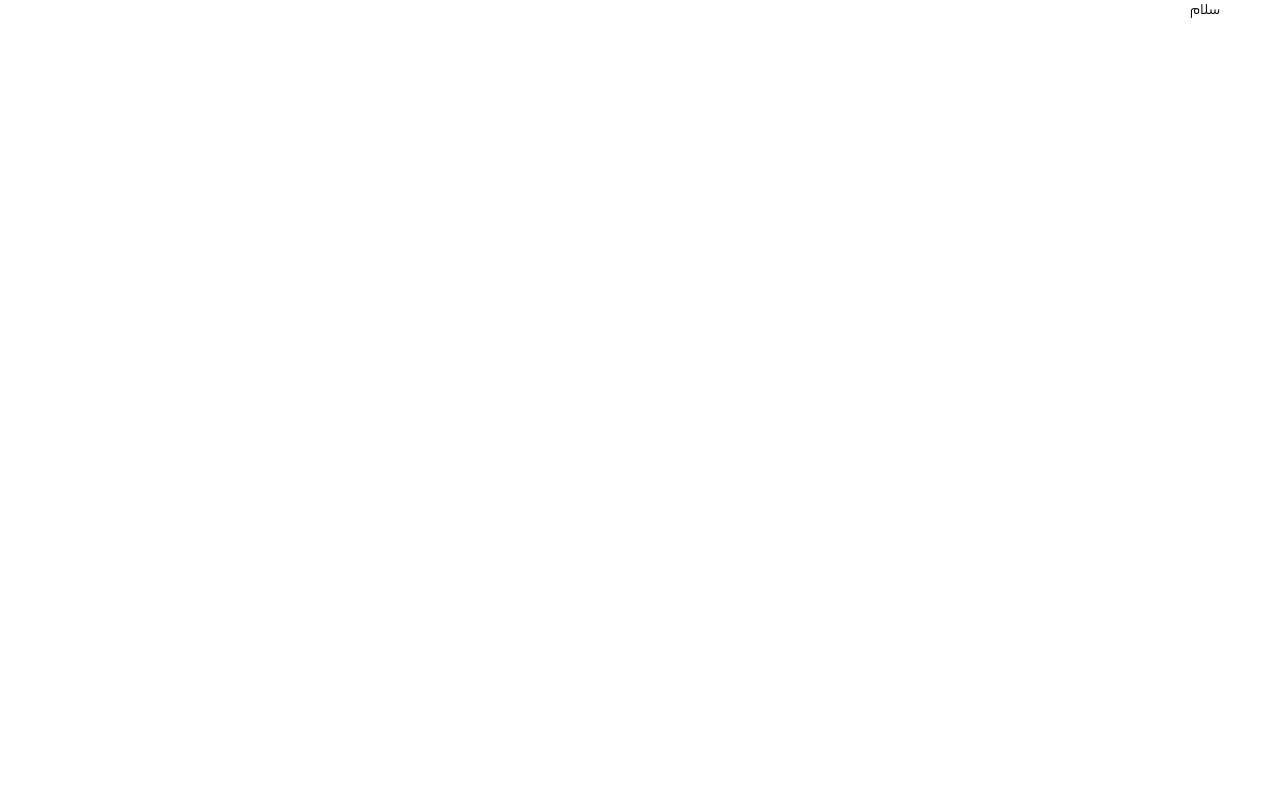
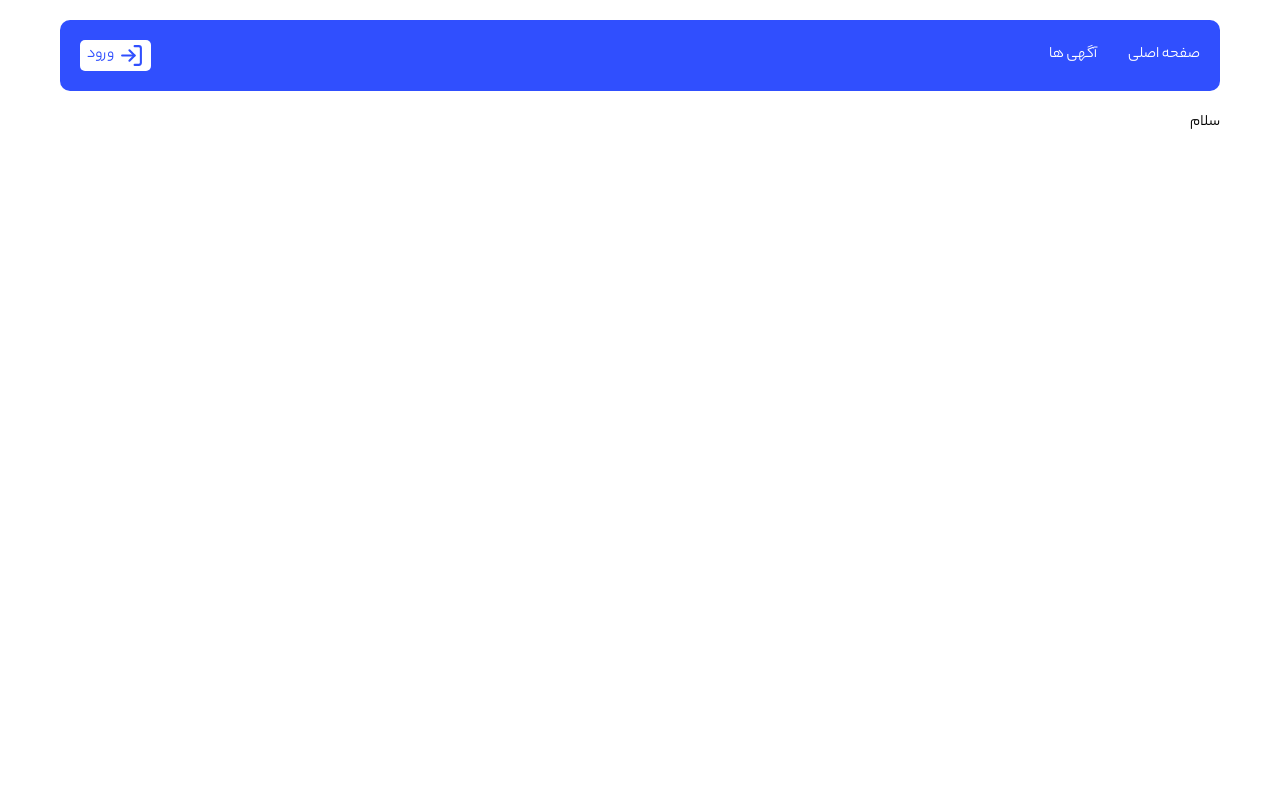
Before and after one commit to MohammadAliPk/real-estate, a Next.js app: page / in a window 1280 px wide. Shown: the top 800 px of the page. Built offline with nearby package versions, Linux system fonts and the light colour scheme.

Commit message:
Layout file added

```diff
--- a/src/app/layout.tsx
+++ b/src/app/layout.tsx
@@ -1,3 +1,4 @@
+import Layout from "@/layout/Layout";
 import "./globals.css";
 import { yekanFont } from "@/utils/fonts";
 
@@ -8,7 +9,9 @@ export default function RootLayout({
 }) {
   return (
     <html lang="fa" dir="rtl">
-      <body className={yekanFont.className}>{children}</body>
+      <body className={yekanFont.className}>
+        <Layout>{children}</Layout>
+      </body>
     </html>
   );
 }
--- /dev/null
+++ b/src/components/layout/Layout.tsx
@@ -0,0 +1,26 @@
+import React, { CSSProperties } from "react";
+import Header from "@/layout/Header";
+import Footer from "@/layout/Footer";
+
+type Children = {
+  children: React.ReactNode;
+};
+
+type Style = {
+  minHeight: string;
+};
+
+function Layout({ children }: Children) {
+  const style: Style = {
+    minHeight: "700px",
+  };
+  return (
+    <>
+      <Header />
+      <div style={style}>{children}</div>
+      <Footer />
+    </>
+  );
+}
+
+export default Layout;
--- a/tsconfig.json
+++ b/tsconfig.json
@@ -24,7 +24,7 @@
       "@/app/*": ["src/app/*"],
       "@/utils/*": ["src/utils/*"],
       "@/models/*": ["src/models/*"],
-      "@/layout/*": ["src/layout/*"],
+      "@/layout/*": ["src/components/layout/*"],
       "@/module/*": ["src/module/*"],
       "@/template/*": ["src/template/*"],
       "@/providers/*": ["src/providers/*"],
```
